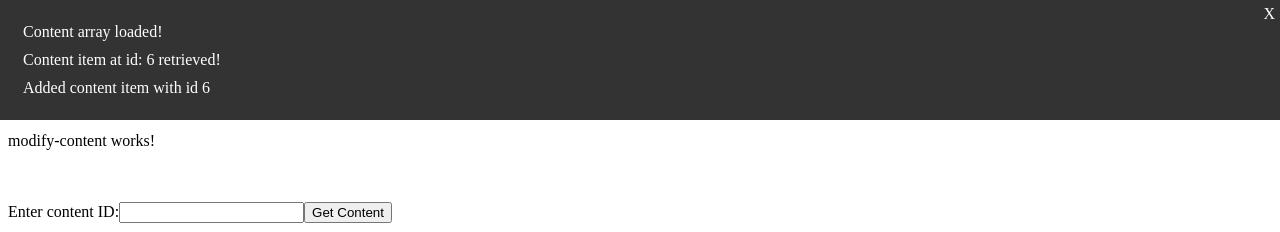
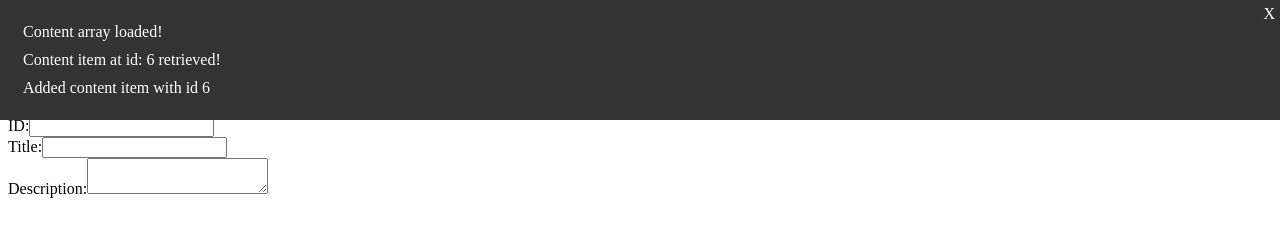
Before and after one commit to Hetpatel1901/Het_Patel_WEB601_MyFavHero, an Angular app in the folder Het_Patel_MyFavHero/: page / in a window 1280 px wide. Shown: the top 232 px of the page. Built offline with nearby package versions, Linux system fonts and the light colour scheme; what angular-in-memory-web-api would draw is missing.

Commit message:
Update modify-content.component.html

```diff
--- a/Het_Patel_MyFavHero/src/app/modify-content/modify-content.component.html
+++ b/Het_Patel_MyFavHero/src/app/modify-content/modify-content.component.html
@@ -1 +1,13 @@
-<p>modify-content works!</p>
+<div>
+    <label for="id">ID:</label>
+    <input type="number" id="id" [(ngModel)]="id">
+  </div>
+<div>
+    <label for="title">Title:</label>
+    <input type="text" id="title" [(ngModel)]="title">
+  </div>
+  <div>
+    <label for="description">Description:</label>
+    <textarea id="description" [(ngModel)]="description"></textarea>
+  </div>
+  <!-- <button (click)="addContent()">Add Content</button> -->
```
